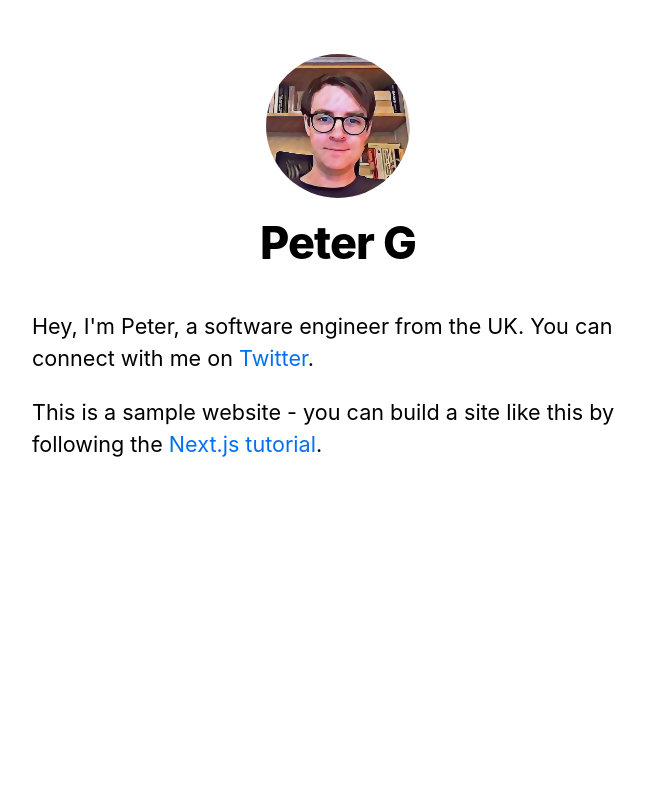
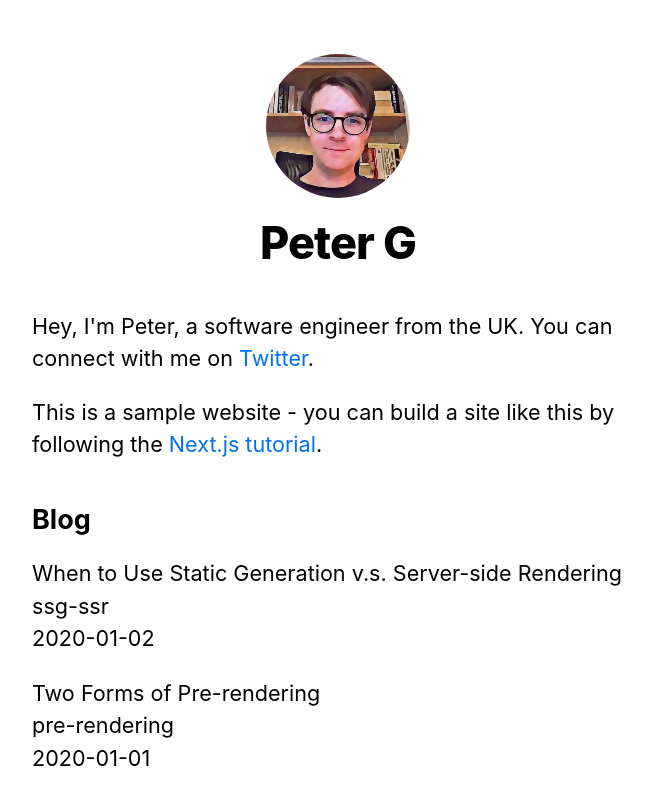
Before and after one commit to petegq/nextjs-blog, a Next.js app: page / in a window 1280 px wide. Shown: the top 804 px of the page, without its empty margins (302-954 px from the left). Built offline with nearby package versions, Linux system fonts and the light colour scheme.

Commit message:
Posts section and getStaticProps for pre-rendering

```diff
--- a/pages/index.js
+++ b/pages/index.js
@@ -1,8 +1,18 @@
 import Head from "next/head";
 import Layout, { siteTitle } from "../components/layout";
 import utilStyles from "../styles/utils.module.css";
+import { getSortedPostsData } from "../lib/posts";
 
-export default function Home() {
+export async function getStaticProps() {
+  const allPostsData = getSortedPostsData();
+  return {
+    props: {
+      allPostsData,
+    },
+  };
+}
+
+export default function Home({ allPostsData }) {
   return (
     <Layout home>
       <Head>
@@ -22,6 +32,21 @@
           the <a href="https://nextjs.org/learn">Next.js tutorial</a>.
         </p>
       </section>
+
+      <section className={`${utilStyles.headingMd} ${utilStyles.padding1px}`}>
+        <h2 className={utilStyles.headingLg}>Blog</h2>
+        <ul className={utilStyles.list}>
+          {allPostsData.map(({ id, date, title }) => (
+            <li className={utilStyles.listItem} key={id}>
+              {title}
+              <br />
+              {id}
+              <br />
+              {date}
+            </li>
+          ))}
+        </ul>
+      </section>
     </Layout>
   );
 }
```
